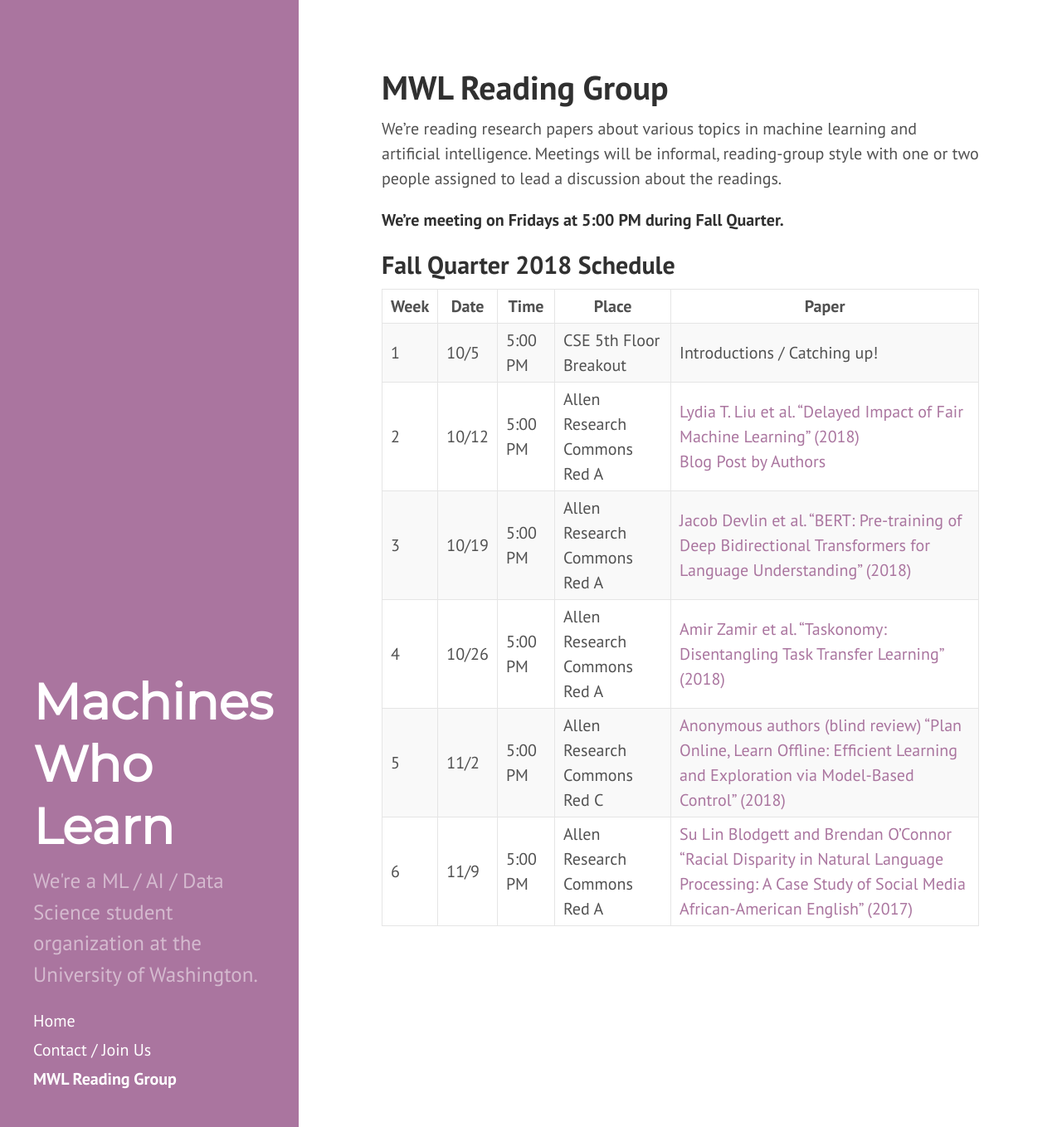
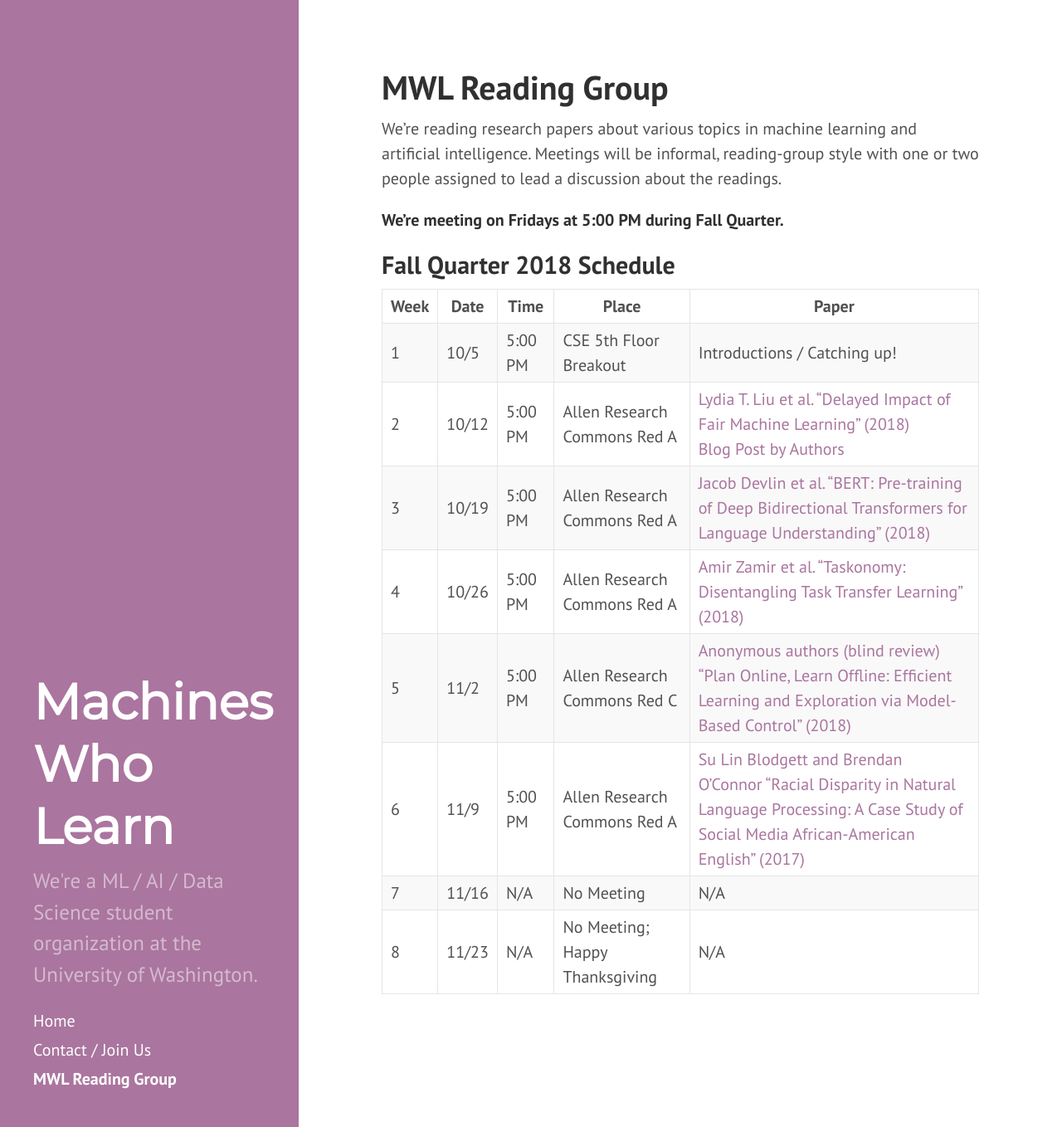
Before and after one commit to MachinesWhoLearn/machineswholearn.github.io, a Jekyll site: the page built from mwl_reading_group.md, in a window 1280 px wide and 1358 px high. Shown: the whole window at 83% size. Built offline with Jekyll 4.4.1, drawn with Linux system fonts in a browser that asks for light colours.

Commit message:
Update mwl_reading_group.md

```diff
--- a/mwl_reading_group.md
+++ b/mwl_reading_group.md
@@ -19,3 +19,5 @@ or two people assigned to lead a discussion about the readings.
 | 4 | 10/26 | 5:00 PM | Allen Research Commons Red A | [Amir Zamir et al. "Taskonomy: Disentangling Task Transfer Learning" (2018)](https://arxiv.org/abs/1804.08328)|
 | 5 | 11/2 | 5:00 PM | Allen Research Commons Red C | [Anonymous authors (blind review) "Plan Online, Learn Offline: Efficient Learning and Exploration via Model-Based Control" (2018)](https://openreview.net/pdf?id=Byey7n05FQ)|
 | 6 | 11/9 | 5:00 PM | Allen Research Commons Red A | [Su Lin Blodgett and Brendan O'Connor "Racial Disparity in Natural Language Processing: A Case Study of Social Media African-American English" (2017)](https://arxiv.org/abs/1707.00061)|
+| 7 | 11/16 | N/A | No Meeting | N/A |
+| 8 | 11/23 | N/A | No Meeting; Happy Thanksgiving | N/A |
```
